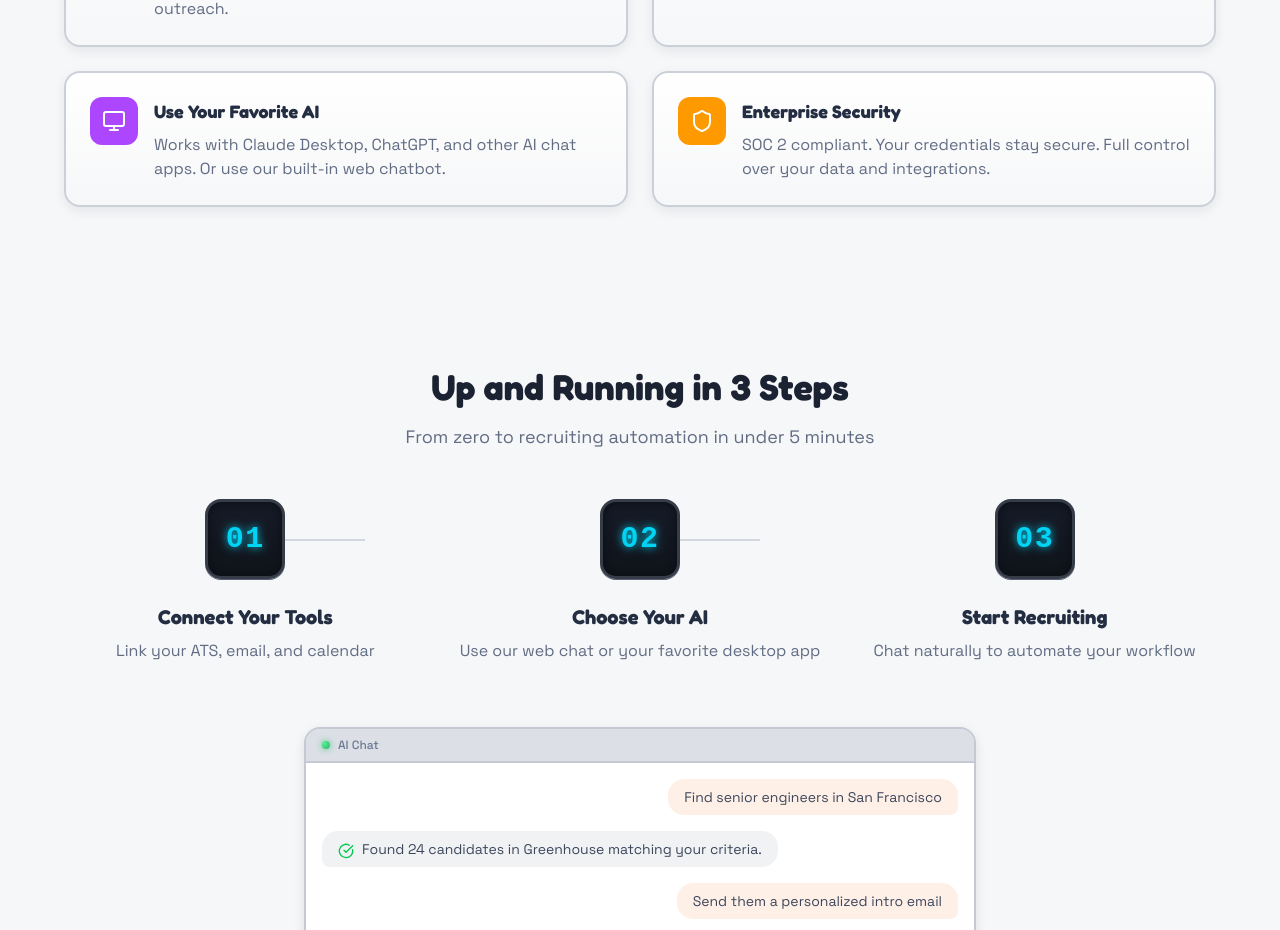
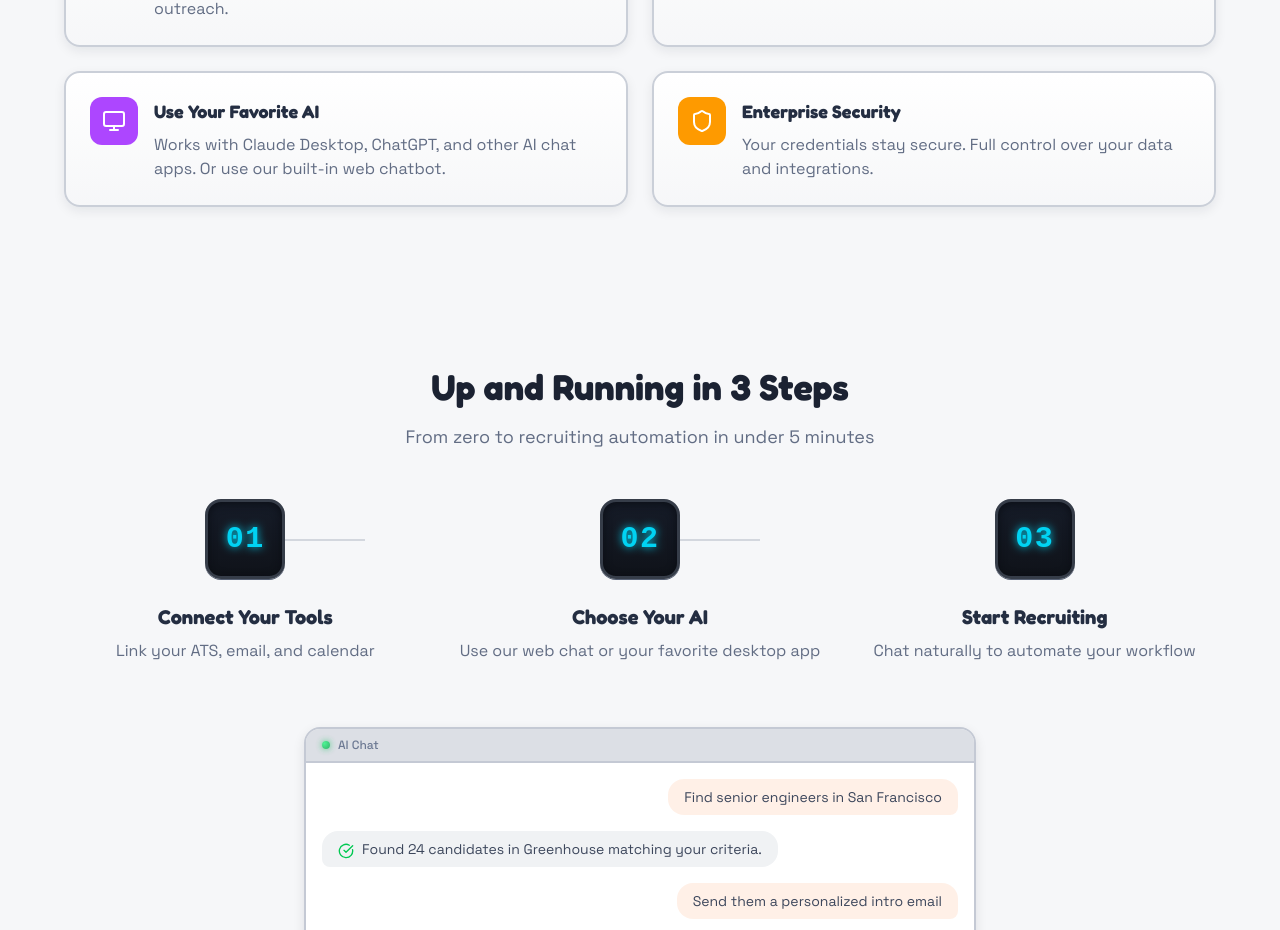
Before and after one commit to kimjune01/skilldex, a React (Vite) app in the folder apps/web/: page / in a window 1280 px wide. Shown: the part 999-1929 px from the top of the page. Built offline with nearby package versions, Linux system fonts and the light colour scheme; no server answers.

Commit message:
Remove false SOC 2 compliance claims
🤖 Generated with [Claude Code](https://claude.com/claude-code)

Co-Authored-By: Claude Opus 4.5 <noreply@anthropic.com>

```diff
--- a/apps/web/src/pages/Landing.tsx
+++ b/apps/web/src/pages/Landing.tsx
@@ -33,7 +33,7 @@ const features = [
   {
     icon: Shield,
     title: 'Enterprise Security',
-    description: 'SOC 2 compliant. Your credentials stay secure. Full control over your data and integrations.',
+    description: 'Your credentials stay secure. Full control over your data and integrations.',
     color: 'text-amber-500',
     bgColor: 'bg-amber-500',
   },
--- a/apps/web/src/pages/Privacy.tsx
+++ b/apps/web/src/pages/Privacy.tsx
@@ -71,7 +71,7 @@ export default function Privacy() {
             <li>All data is encrypted in transit (TLS/HTTPS)</li>
             <li>Passwords are hashed using industry-standard algorithms</li>
             <li>API keys are generated using cryptographically secure methods</li>
-            <li>Database hosted on secure, SOC 2 compliant infrastructure</li>
+            <li>Database hosted on secure cloud infrastructure (AWS)</li>
           </ul>
 
           <h2>Data Sharing</h2>
```
